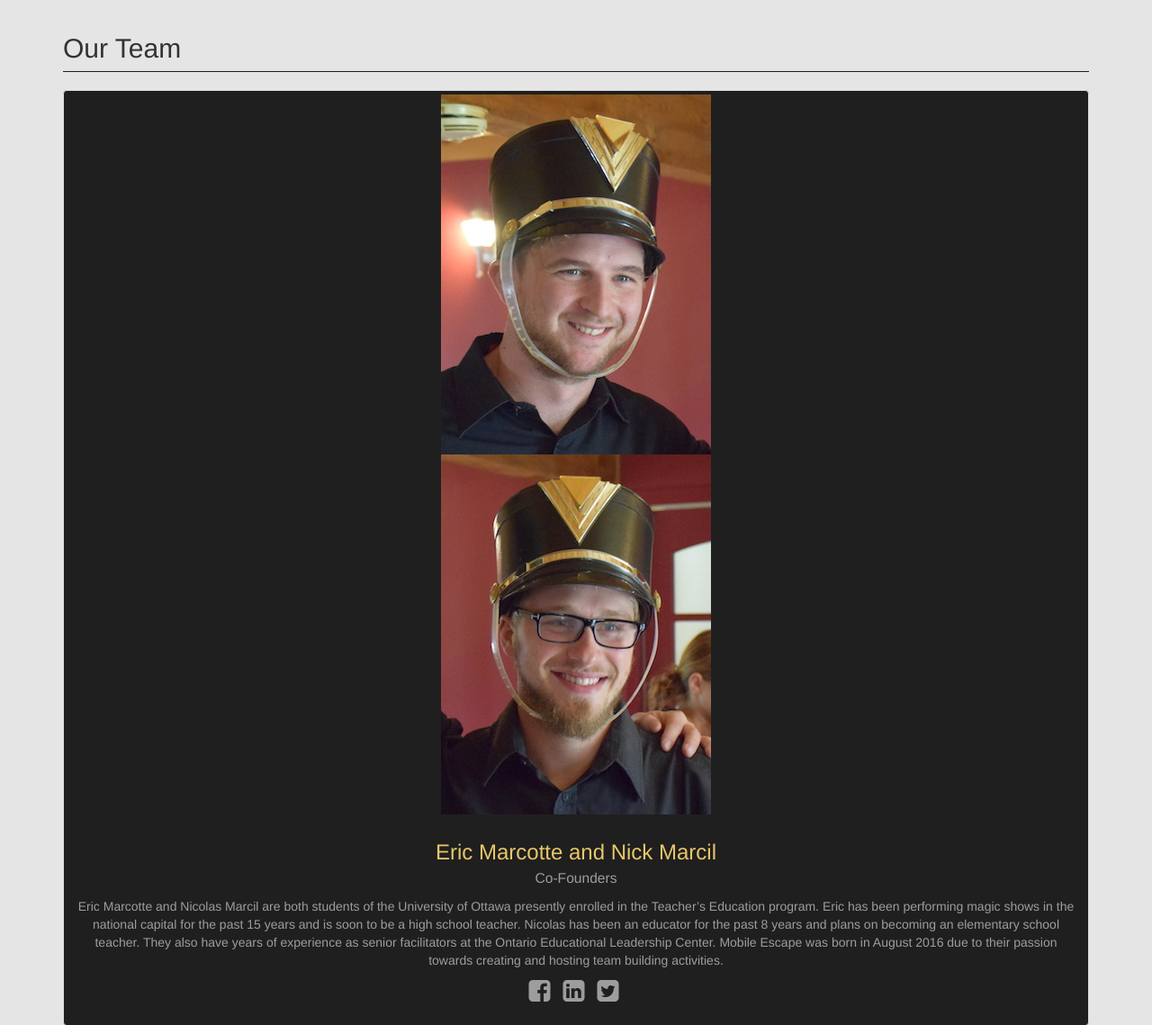
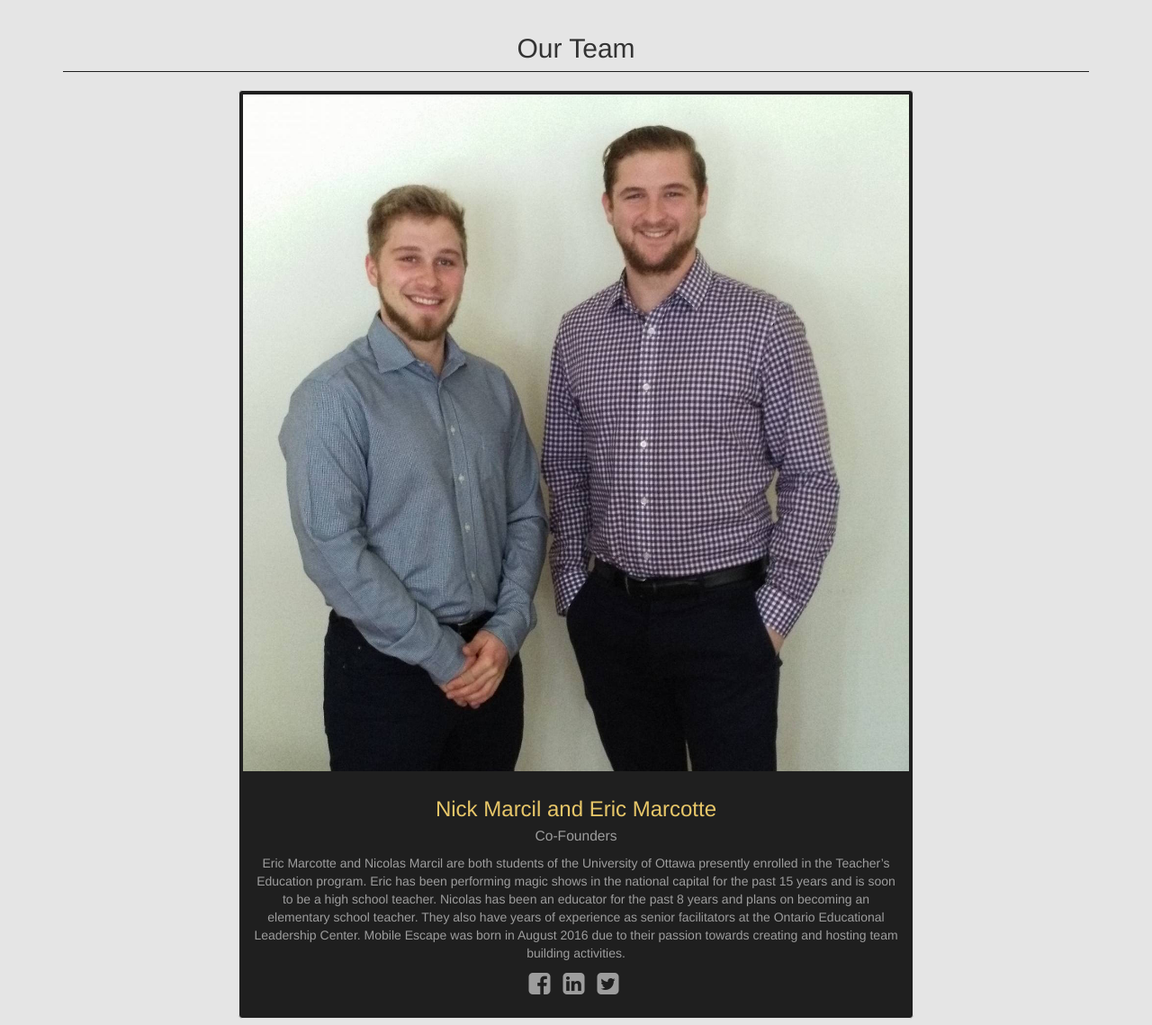
Before and after one commit to grav0211/Mobile-Escapes, a plain HTML site: page about.html in a window 1280 px wide. Shown: the part 589-1728 px from the top of the page at 90% size. Drawn offline with Linux system fonts and the light colour scheme.

Commit message:
Added Business Picture

```diff
--- a/about.html
+++ b/about.html
@@ -121,15 +121,14 @@
 
         <!-- Team Members -->
         <div class="row">
-            <div class="col-lg-12">
+            <div class="col-lg-12 text-center">
                 <h2 class="page-header">Our Team</h2>
             </div>
-            <div class="col-md-12 text-center">
+            <div class="col-md-8 col-md-offset-2 text-center">
                 <div class="thumbnail">
-                    <img class="img-responsive" src="img/about_eric.jpg" alt="">
-                    <img class="img-responsive" src="img/about_nick.jpg" alt="">
+                    <img class="img-responsive" src="img/about_ericnick.jpg" alt="">
                     <div class="caption">
-                        <h3>Eric Marcotte and Nick Marcil<br>
+                        <h3>Nick Marcil and Eric Marcotte<br>
                             <small>Co-Founders</small>
                         </h3>
                         <p>Eric Marcotte and Nicolas Marcil are both students of the University of Ottawa presently enrolled in the Teacher’s Education program. Eric has been performing magic shows in the national capital for the past 15 years and is soon to be a high school teacher.  Nicolas has been an educator for the past 8 years and plans on becoming an elementary school teacher.  They also have years of experience as senior facilitators at the Ontario Educational Leadership Center. Mobile Escape was born in August 2016 due to their passion towards creating and hosting team building activities.</p>
```
Also changed, not shown: index.html (+6 -19 lines), img/about_ericnick.jpg (added).
